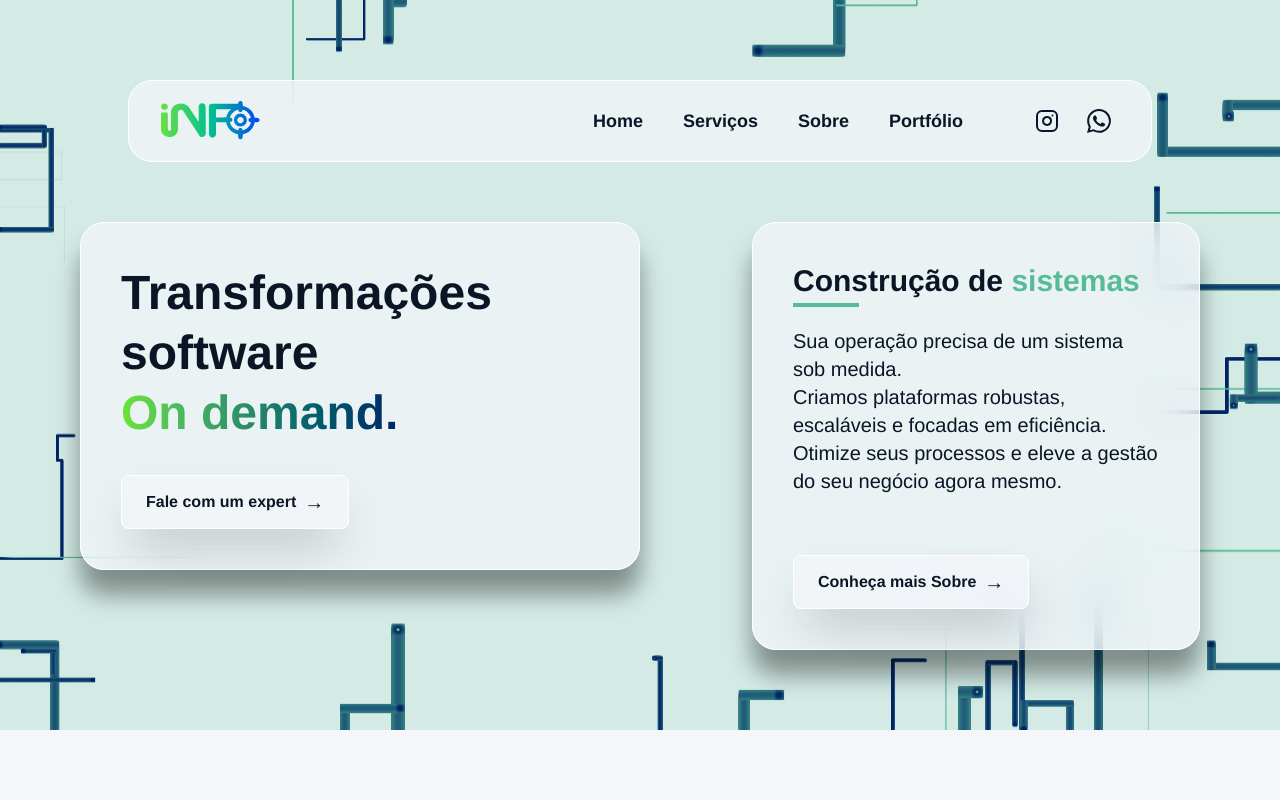
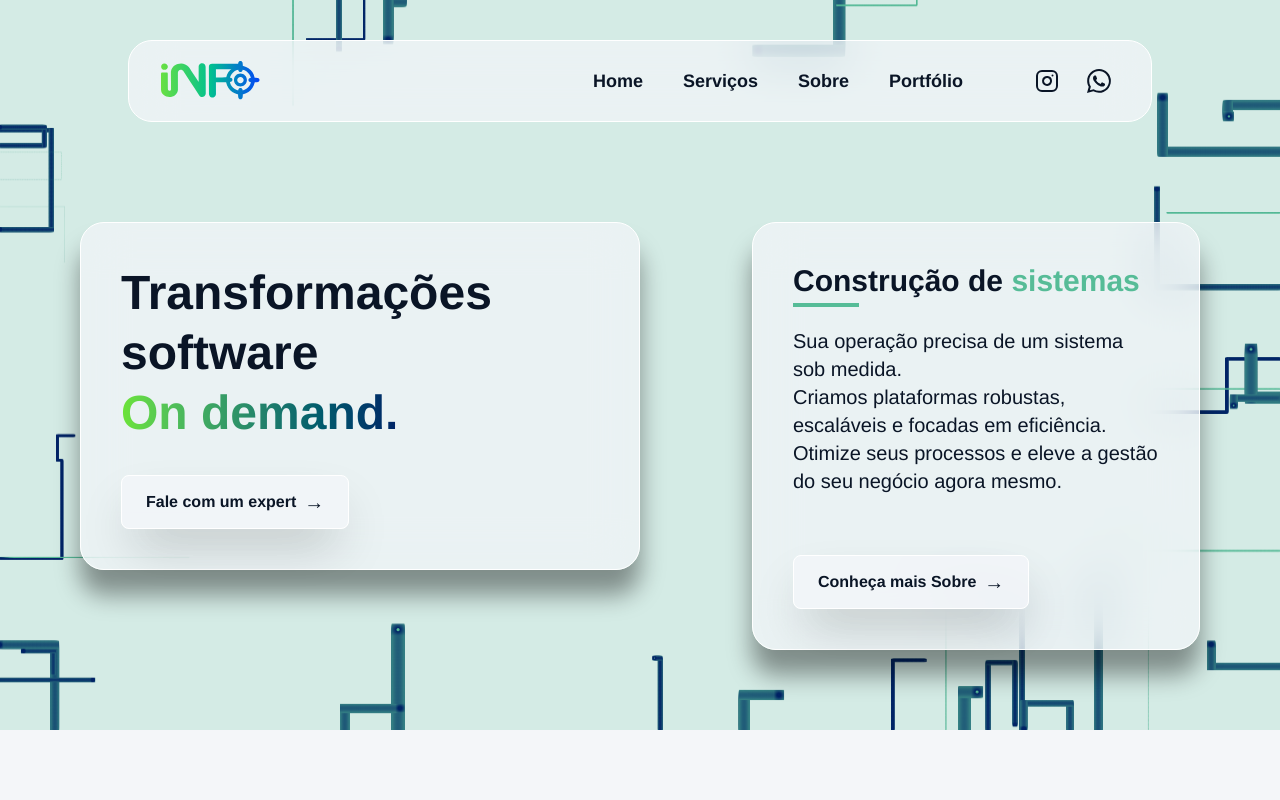
Before and after one commit to HL0v/info-site-v1, a Next.js app: page / in a window 1280 px wide. Shown: the top 800 px of the page. Built offline with nearby package versions, Linux system fonts and the light colour scheme.

Commit message:
changed:header now stays on top of screen

```diff
--- a/package.json
+++ b/package.json
@@ -3,7 +3,7 @@
   "version": "0.1.0",
   "private": true,
   "scripts": {
-    "dev": "next dev",
+    "dev": "next dev -H 127.0.0.1",
     "build": "next build",
     "start": "next start",
     "lint": "eslint"
--- a/src/GlobalComponents/Header/Header.tsx
+++ b/src/GlobalComponents/Header/Header.tsx
@@ -30,20 +30,8 @@ export default function Header() {
 
   return (
     <>
-      {/* 1. THE STATIONARY SOCKET (The Hole) */}
-      <div className="absolute top-20 left-0 right-0 mx-auto w-[80%] md:w-[80%] h-20 z-10 pointer-events-none z-10">
-        <div id=""
-          className={`
-            w-full h-full rounded-3xl bg-black/10
-            transition-opacity duration-500 ease-in-out
-            ${isScrolled ? 'opacity-100 shadow-[inset_0_10px_20px_rgba(0,0,0,0.5)]' : 'opacity-0'}
-          `}
-        ></div>
-      </div>
-
       {/* 2. THE STICKY HEADER WRAPPER */}
-
-      <header className="sticky top-20 mx-auto w-[80%] md:w-[80%] z-30 mt-10 mb-10">
+      <header className=" top-2 top-20 mx-auto w-[80%] md:w-[80%] z-30 mt-10 lg:mt-10 mb-10">
 
         {/* THE SINGLE PANE OF GLASS
           This ONE div handles the background, blur, shadow, and borders for EVERYTHING.
@@ -53,13 +41,7 @@ export default function Header() {
           relative w-full transition-all duration-1000 ease-out
            rounded-3xl overflow-hidden
            backdrop-blur-xl border border-white bg-(--not-white)/70
-          ${
-            isScrolled
-            //scrolled 'isScrolled -> true'
-            ? 'md:-translate-y-3 md:-translate-x-3 shadow-[15px_15px_25px_rgba(0,0,0,0.2)] '
-            //top screen 'isScrolled -> false'
-            : 'md:translate-y-0 md:translate-x-0 shadow-none  '
-          }
+
           ${isMobileMenuOpen
             ? `border border-white`
             : `border border-transparent`
@@ -67,8 +49,7 @@ export default function Header() {
         `}>
 
           {/* --- TOP BAR --- */}
-          <div className="flex justify-between items-center h-20 w-full px-4 sm:px-6 lg:px-8">
-
+          <div className="flex justify-between items-center h-15 h-20 w-full px-4 sm:px-6 lg:px-8">
             {/* Logo Area */}
             <div className="flex-shrink-0 flex items-center ">
               <Link href="/" className="flex items-center transition-transform hover:scale-105 active:scale-95">
```
